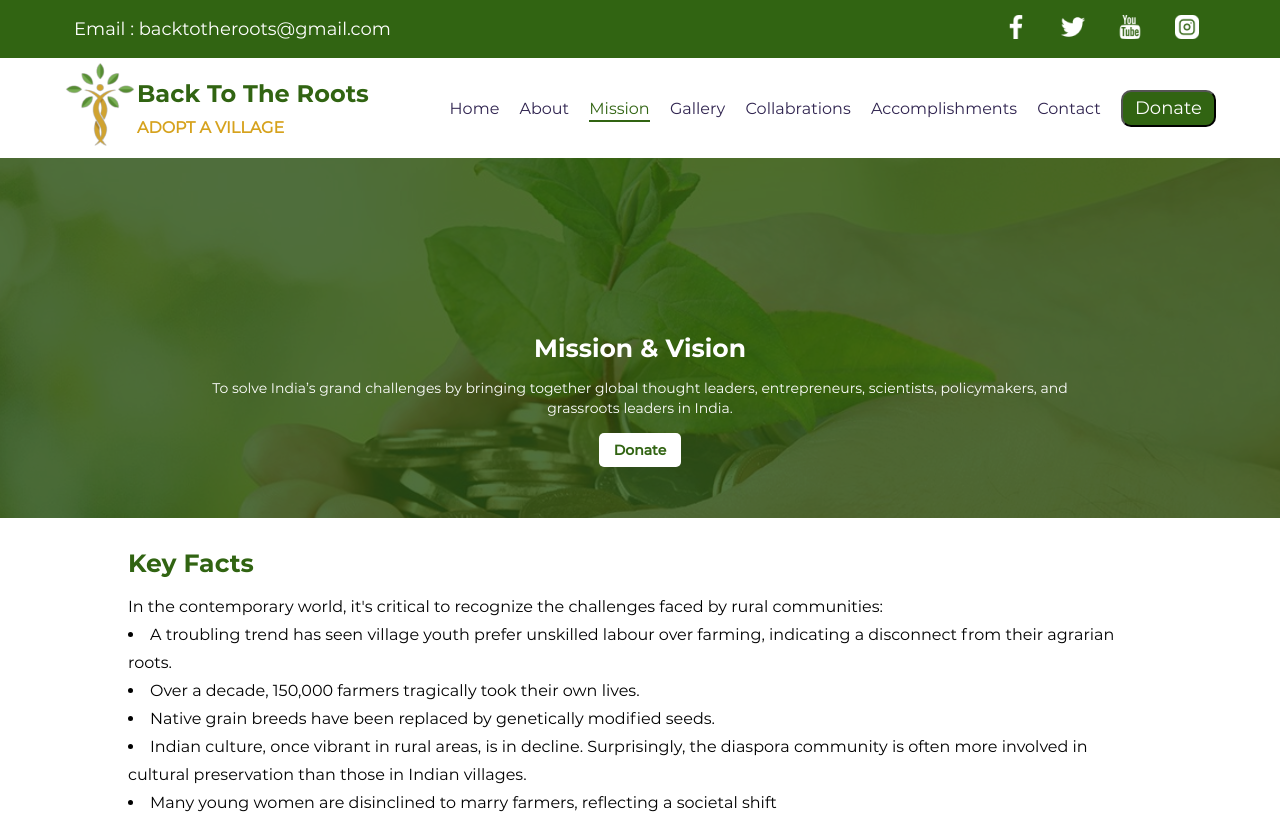
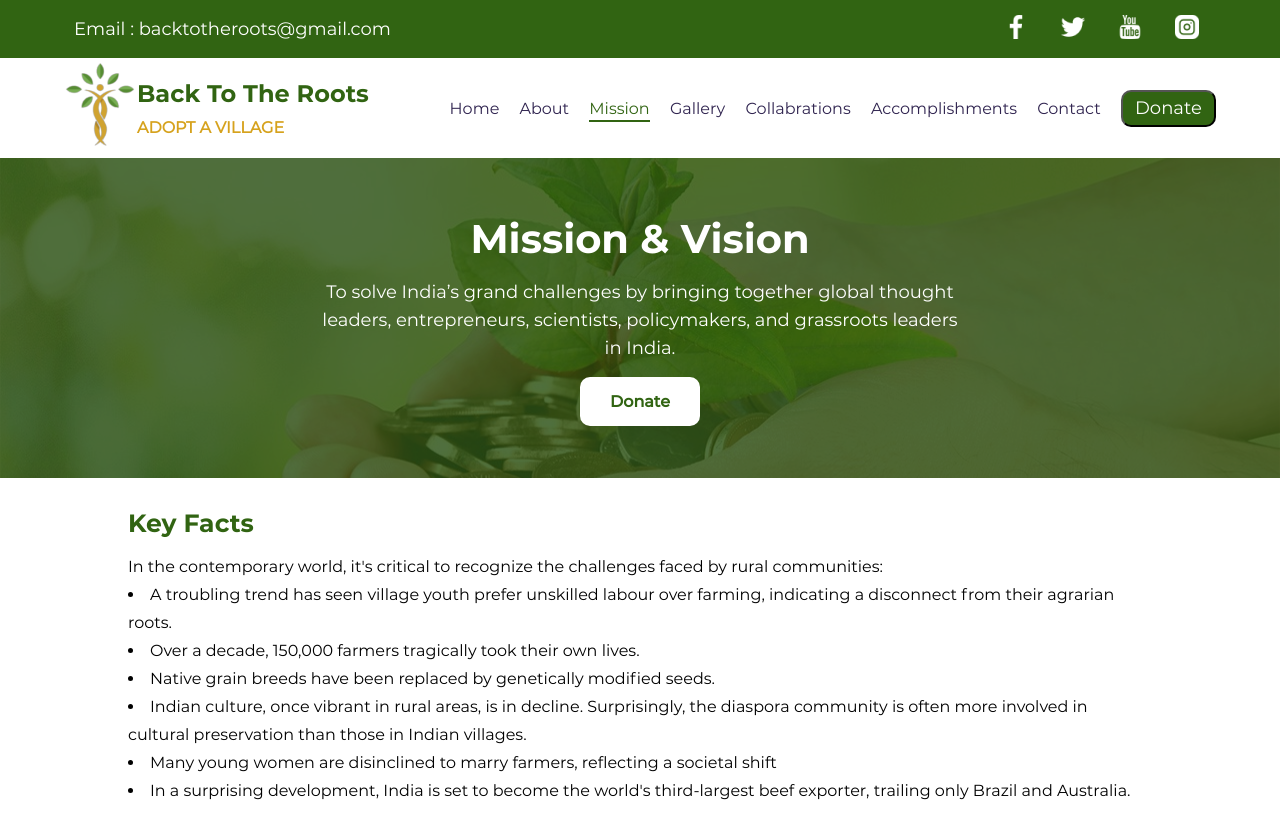
Before and after one commit to divyasriambati/backtotheroots, a React (Create React App) app: page /Mission in a window 1280 px wide. Shown: the top 814 px of the page. Built offline with nearby package versions, Linux system fonts and the light colour scheme.

Commit message:
merge confilts resolved

```diff
--- a/src/components/Mission/Mission.css
+++ b/src/components/Mission/Mission.css
@@ -119,119 +119,3 @@
     width: 90%;
     border-radius: 20px;
 }
-@media screen, (min-width: 320px),(min-width: 768px) and (orientation: landscape) {
-    .missionpageBg{
-        height: 45vh;
-    }
-    .missionPageSection1Content {
-        position: absolute;
-        top: 50%;
-        left: 50%;
-        transform: translate(-50%, -50%);
-        width: 70%;
-    }
-    .missionPageSection1Heading{
-        font-size: 25px;
-        font-family: Bold;
-        margin-bottom: 15px;
-    }
-    .bttrVision{
-        font-size: 14px;
-        font-family: Regular;
-        margin-bottom: 15px;
-        line-height: 20px;
-    }
-    .missionPageBtn{
-        border: none;
-        background-color: #fff;
-        color: #316412;
-        padding: 8px 15px;
-        font-size: 14px;
-        font-weight: 600;
-        font-family: "SemiBold";
-        border-radius: 5px;
-    }
-    .link{
-        text-decoration: none;
-        color: #316412;
-        font-family: Medium;
-    }
-    .missionPageSection2{
-        width: 80%;
-        display: flex;
-        flex-direction: column;
-        padding: 2% 10%;
-    }
-    .missionPageHeading{
-        font-size: 25px;
-        font-family: Bold;
-        margin-bottom: 15px;
-        color: #316412;
-    }
-    .missionPageContent{
-        font-size: 16px;
-        font-family: Regular;
-        margin-bottom: 15px;
-        line-height: 28px;
-    }
-    .missionPageSection3{
-        width: 80%;
-        display: flex;
-        flex-direction: column;
-        padding: 2% 10%;
-    }
-
-    .missionPageSection4{
-        width: 80%;
-        background-color: #E5E5E5;
-        display: flex;
-        flex-direction: column;
-        padding: 2% 10%;
-    }
-    .missionPageSection5{
-        width: 80%;
-        display: flex;
-        flex-direction: column;
-        padding: 2% 10%;
-    }
-    .missionPageCard{
-        background-color: #efefef;
-        border-radius: 20px;
-        width: 80%;
-        z-index: 2;
-        box-shadow: 5px 8px 10px rgb(233, 231, 231);
-        margin: 15px;
-        padding: 2%;
-        display: flex;
-        flex-direction: row;
-        align-items: center;
-    }
-    .cardImage{
-        width: 40%;
-    }
-    .cardContent{
-        font-size: 14px;
-        font-family: Regular;
-        margin-bottom: 15px;
-        line-height: 28px;
-        width: 60%;
-    }
-    .cardHeader{
-        font-size: 15px;
-        font-family: SemiBold;
-        margin-bottom: 15px;
-        line-height: 28px;
-    }
-    .cardAlignment{
-        display: flex;
-        justify-content: right;
-    }
-    .missionPageImages{
-        height: 90%;
-        width: 90%;
-        border-radius: 20px;
-    }
-}
-@media screen, (min-width: 769px) and (min-width: 1024px){
-
-}
```
